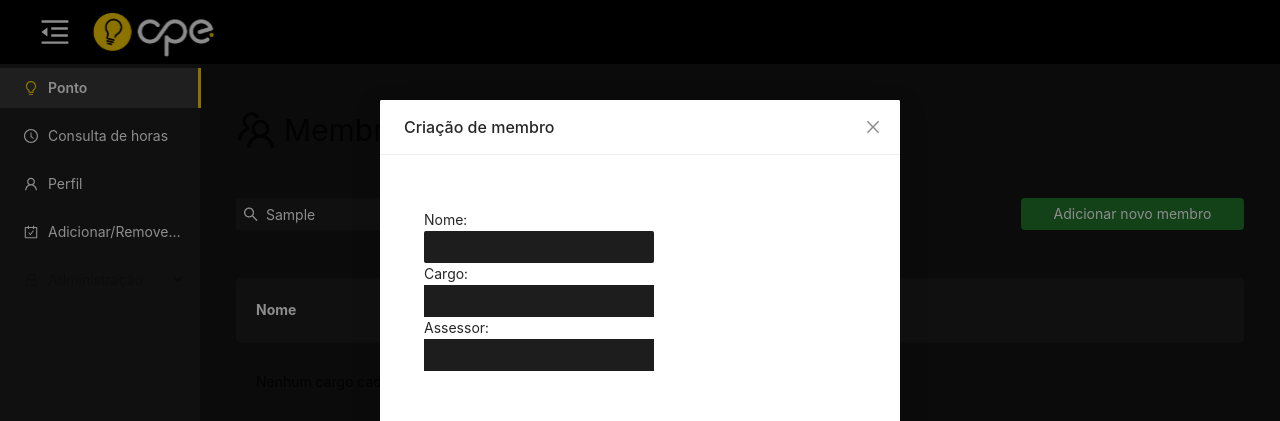
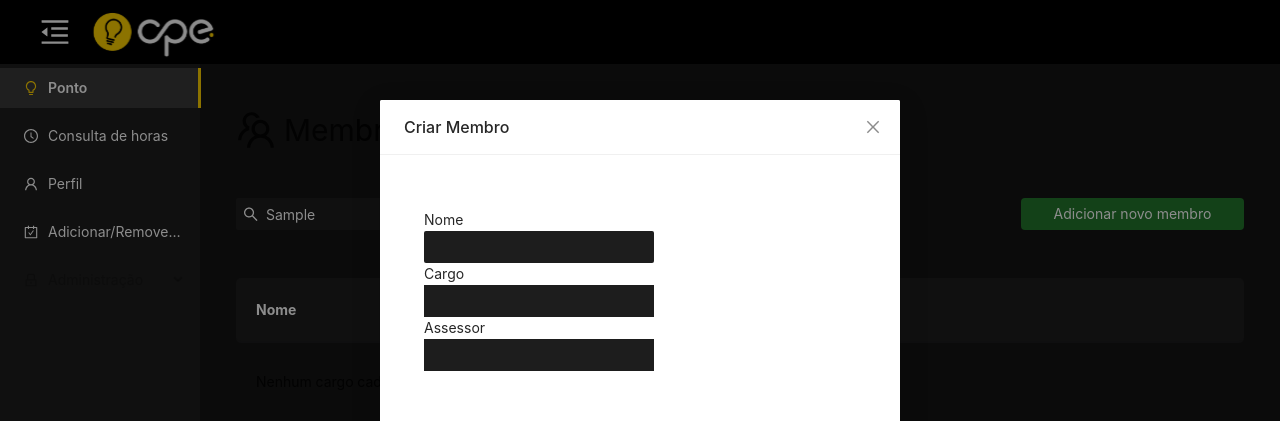
Before and after one commit to cpejr/frontend-novoponto, a React (Create React App) app: page /membros in a window 1280 px wide. Both pictures are taken after typing "Sample" into the empty fields and a click on the button "Adicionar novo membro". Shown: the top 421 px of the page. Built offline with nearby package versions, Linux system fonts and the light colour scheme.

Commit message:
Reestruturando Form Modal e preenchendo de comentários
Agora completamente re aproveitável e comentado

```diff
--- a/src/components/organisms/EditOrCreateMemberModal/index.js
+++ /dev/null
@@ -1,108 +0,0 @@
-import React, { useState, useEffect } from "react";
-import { FormContainer } from "./styles";
-import Modal from "../../molecules/Modal";
-import AutoCompleteInput from "../../molecules/AutocompleteInput";
-import { InputText } from "../../atoms";
-import validators from "../../../services/validators";
-
-const EditOrCreateModal = ({ properties, cancel, roles, members }) => {
-  const [member, setMember] = useState({});
-  const [reset, setReset] = useState({});
-
-  const [error, setError] = useState({
-    memberName: { error: false, errorMessage: "" },
-    responsableName: { error: false, errorMessage: "" },
-    roleName: { error: false, errorMessage: "" },
-  });
-
-  const handleChangeMember = (key, value) => {
-    reset[key] = true;
-    setReset(reset);
-    member[key] = value;
-    setMember(member);
-    error[key] = { error: false, errorMessage: "" };
-    setError({ ...error });
-  };
-
-  useEffect(() => {
-    setMember({ ...properties.member });
-  }, [properties]);
-
-  const handleConfirm = () => {
-    var validationName = validators.notEmpity(member.memberName);
-    const validationResponsable = validators.notEmpityAndInsideArray(
-      member.responsableName,
-      members.map((memberMap) => memberMap.memberName)
-    );
-    const validationRole = validators.notEmpityAndInsideArray(
-      member.roleName,
-      roles
-    );
-    if (
-      validationName === "ok" &&
-      validationRole === "ok" &&
-      validationResponsable === "ok"
-    ) {
-      properties.callback(member);
-      return;
-    }
-    if (validationName !== "ok") {
-      error.memberName = { error: true, errorMessage: validationName };
-      setError({ ...error });
-    }
-    if (validationResponsable !== "ok") {
-      error.responsableName = {
-        error: true,
-        errorMessage: validationResponsable,
-      };
-      setError({ ...error });
-    }
-    if (validationRole !== "ok") {
-      error.roleName = { error: true, errorMessage: validationRole };
-      setError({ ...error });
-    }
-  };
-
-  return (
-    <Modal
-      isVisible={properties.open}
-      handleCancel={cancel}
-      handleOk={handleConfirm}
-      title={
-        properties.method === "edit" ? "Edição de membro" : "Criação de membro"
-      }
-    >
-      <FormContainer>
-        Nome:
-        <InputText
-          value={member.memberName}
-          onChange={(e) => handleChangeMember("memberName", e.target.value)}
-          error={error.memberName.error}
-          errorMessage={error.memberName.errorMessage}
-        />
-        Cargo:
-        <AutoCompleteInput
-          options={roles}
-          callback={(role) => handleChangeMember("roleName", role)}
-          resetAutocompleteField={reset.role}
-          initValue={member && member.roleName}
-          error={error.roleName.error}
-          errorMessage={error.roleName.errorMessage}
-        />
-        Assessor:
-        <AutoCompleteInput
-          options={members.map((member) => member.memberName)}
-          callback={(responsable) =>
-            handleChangeMember("responsableName", responsable)
-          }
-          resetAutocompleteField={reset.responsable}
-          initValue={member && member.responsableName}
-          error={error.responsableName.error}
-          errorMessage={error.responsableName.errorMessage}
-        />
-      </FormContainer>
-    </Modal>
-  );
-};
-
-export default EditOrCreateModal;
--- /dev/null
+++ b/src/components/organisms/FormModal/index.js
@@ -0,0 +1,157 @@
+import React, { useState, useEffect } from "react";
+import { FormContainer } from "./styles";
+import Modal from "../../molecules/Modal";
+import AutoCompleteInput from "../../molecules/AutocompleteInput";
+import { InputText } from "../../atoms";
+
+// This Modal recieves an array of fields and deals with each one of them, including its type and validation
+// It can be used to create or edit any object, since the object has only simple keys (no arrays or objects inside it)
+// To edit, just pass the previous object as props
+
+// To setup the fields, you need to pass an array of them. Each field has to be structed as the following:
+
+// const field = {
+//   key: "key name of the field, as in original object (or the key for the new one), examples: "name", "age", etc ",
+//   type: "text or autocomplete (further options can be developed)",
+//   label: "label for the input",
+//   validator: "function called on validation. Should return "ok" or an error message. For text, receives only the input value; for autocomplete, receives the value and an array of its options",
+
+//   options: "in case its an autocomplete, the possible options",
+// };
+
+const FormModal = ({
+  title,
+  fields,
+  callback,
+  open,
+  cancel,
+  originalObject,
+}) => {
+  //The current value of the object that will be returned
+  const [currentValue, setCurrentValue] = useState({});
+
+  // Array representing reset flag for each field in the form
+  const [reset, setReset] = useState([]);
+
+  // Array representing error object for each field in the form
+  const [error, setError] = useState([]);
+
+  // Setting up the information when the modal is open
+  useEffect(() => {
+    // If the goal is to update one object, this will be its initial value
+    if (originalObject) setCurrentValue({ ...originalObject });
+
+    if (fields) {
+      //If the goal is to create a new object, we need to set the inputs to empty strings
+      if (!originalObject) {
+        fields.forEach((field) => {
+          currentValue[field.key] = "";
+        });
+
+        setCurrentValue({ ...currentValue });
+      }
+
+      //Setting the error object as false for each field
+      setError(
+        fields.map(() => {
+          return { error: false, errorMessage: "" };
+        })
+      );
+
+      //Setting the reset flag as false for each field
+      setReset(
+        fields &&
+          fields.map(() => {
+            return false;
+          })
+      );
+    }
+    // eslint-disable-next-line react-hooks/exhaustive-deps
+  }, [originalObject, fields]);
+
+  //Seting the value of the object that will be returned when select confirm
+  const handleChangeObject = (key, index, value) => {
+    reset[index] = true;
+    setReset([...reset]);
+    currentValue[key] = value;
+    setCurrentValue({ ...currentValue });
+    error[index] = { error: false, errorMessage: "" };
+    setError([...error]);
+  };
+
+  const handleConfirm = () => {
+    var isOk = true;
+    var validation;
+
+    //Validate each field using its validator. If its a autocomplete, we need to check if the value exists in option array. The validator returns "ok" or an error message
+    fields.forEach((field, index) => {
+      if (field.type === "autoComplete")
+        validation = field.validator(currentValue[field.key], field.options);
+      if (field.type === "text")
+        validation = field.validator(currentValue[field.key]);
+
+      //In case a validation fails, we can't send the object yet, so we set an error in the field and prevent the callback
+      if (validation !== "ok") {
+        isOk = false;
+        error[index] = { error: true, errorMessage: validation };
+        setError([...error]);
+      }
+    });
+
+    //If every validation is ok, we call the callback
+    if (isOk) {
+      callback(currentValue);
+    }
+  };
+
+  //Setting up the form fields
+  var showingFields =
+    fields &&
+    fields.map((field, index) => {
+      var returnField;
+      if (field.type === "text") {
+        returnField = (
+          <>
+            {field.label}
+            <InputText
+              value={originalObject ? originalObject[field.key] : ""}
+              onChange={(e) =>
+                handleChangeObject(field.key, index, e.target.value)
+              }
+              error={error[index] ? error[index].error : false}
+              errorMessage={error[index] ? error[index].errorMessage : false}
+            />
+          </>
+        );
+      }
+      if (field.type === "autoComplete") {
+        returnField = (
+          <>
+            {field.label}
+            <AutoCompleteInput
+              options={field.options}
+              callback={(value) => handleChangeObject(field.key, index, value)}
+              resetAutocompleteField={reset[index]}
+              initValue={originalObject ? originalObject[field.key] : ""}
+              error={error[index] ? error[index].error : false}
+              errorMessage={error[index] ? error[index].errorMessage : false}
+            />
+          </>
+        );
+      }
+      return returnField;
+    });
+
+  return (
+    <Modal
+      isVisible={open}
+      handleCancel={cancel}
+      handleOk={handleConfirm}
+      title={title}
+    >
+      <FormContainer>{showingFields}</FormContainer>
+    </Modal>
+  );
+};
+
+export default FormModal;
--- a/src/pages/Administration/Members/index.js
+++ b/src/pages/Administration/Members/index.js
@@ -9,9 +9,11 @@ import searchIcon from "../../../assets/searchIcon.svg";
 
 import DefaultLabel from "../../../components/atoms/DefaultLabel";
 import ConfirmationModal from "../../../components/molecules/Modal";
-import EditOrCreateMemberModal from "../../../components/organisms/EditOrCreateMemberModal";
+import FormModal from "../../../components/organisms/FormModal";
 
 import { EditOutlined, RestOutlined, TeamOutlined } from "@ant-design/icons";
+
+import validators from "../../../services/validators";
 
 const members = [
   {
@@ -40,14 +42,14 @@ const members = [
 const rolesConst = [
   "Head de Marketing",
   "Assessor(a) de Desenvolvimento",
-  "Consultor(a) de Tecnologia"
+  "Consultor(a) de Tecnologia",
 ];
 
 const Members = () => {
   const { themeColors } = useContext(ThemeContext);
 
   const [currentMembers, setCurrentMembers] = useState([]);
-	const [roles, setRoles] = useState([]);
+  const [roles, setRoles] = useState([]);
 
   const [openModalExcludeMember, setOpenModalExcludeMember] = useState(false);
   const [excludeMemberName, setExcludeMemberName] = useState("");
@@ -56,26 +58,54 @@ const Members = () => {
   // EDIT OR CREATE MEMBER HANDLING  //
   ///////////////////////////////////////////////////////////////////////
 
-  const [editOrCreateModal, setEditOrCreateModal] = useState({
+  const [editOrCreateModalInfo, setEditOrCreateModalInfo] = useState({
     open: false,
   });
 
   const handleCloseEditOrCreate = () => {
-    setEditOrCreateModal({ open: false });
+    setEditOrCreateModalInfo({ open: false });
   };
 
-  const editorCreateMember = (method, member) => {
+  const editOrCreateMember = (method, member) => {
+    var fields = [
+      {
+        key: "memberName",
+        type: "text",
+        label: "Nome",
+        validator: validators.notEmpity,
+      },
+      {
+        key: "roleName",
+        type: "autoComplete",
+        label: "Cargo",
+        validator: validators.notEmpityAndInsideArray,
+
+        options:  [...roles ],
+      },
+      {
+        key: "responsableName",
+        type: "autoComplete",
+        label: "Assessor",
+        validator: validators.notEmpityAndInsideArray,
+
+        options:  [...(currentMembers.map(member => member.memberName)) ],
+      },
+    ];
     method === "edit"
-      ? setEditOrCreateModal({
+      ? setEditOrCreateModalInfo({
+          title: "Editar Membro",
+          fields: fields,
+          callback: updateMember,
           open: true,
-          method: "edit",
-          callback: updateMember,
-          member: member,
+          cancel: handleCloseEditOrCreate,
+          originalObject: member,
         })
-      : setEditOrCreateModal({
+      : setEditOrCreateModalInfo({
+          title: "Criar Membro",
+          fields: fields,
+          callback: createMember,
           open: true,
-          method: "create",
-          callback: createMember,
+          cancel: handleCloseEditOrCreate,
         });
   };
 
@@ -126,7 +156,7 @@ const Members = () => {
 
   useEffect(() => {
     setCurrentMembers(members);
-		setRoles(rolesConst);
+    setRoles(rolesConst);
   }, []);
 
   return (
@@ -145,7 +175,7 @@ const Members = () => {
           buttonLabel="Adicionar novo membro"
           color={themeColors.green}
           width="223px"
-          onClick={() => editorCreateMember("new")}
+          onClick={() => editOrCreateMember("new")}
         />
       </div>
 
@@ -171,7 +201,7 @@ const Members = () => {
                 <Tooltip
                   placement="topLeft"
                   title={"Editar"}
-                  onClick={() => editorCreateMember("edit", item)}
+                  onClick={() => editOrCreateMember("edit", item)}
                 >
                   <EditOutlined />
                 </Tooltip>
@@ -196,11 +226,13 @@ const Members = () => {
         handleOk={() => handleExcludeRole(excludeMemberName)}
         handleCancel={handleCloseModal}
       />
-      <EditOrCreateMemberModal
-				members={members}
-				roles={roles}
-        properties={editOrCreateModal}
-        cancel={handleCloseEditOrCreate}
+      <FormModal
+        title={editOrCreateModalInfo.title}
+        fields={editOrCreateModalInfo.fields}
+        callback={editOrCreateModalInfo.callback}
+        open={editOrCreateModalInfo.open}
+        cancel={editOrCreateModalInfo.cancel}
+        originalObject={editOrCreateModalInfo.originalObject}
       />
     </MembersComponent>
   );
--- a/src/pages/Administration/Roles/index.js
+++ b/src/pages/Administration/Roles/index.js
@@ -13,7 +13,7 @@ import {
     EditOutlined,
     RestOutlined
 
-  } from "@ant-design/icons";
+} from "@ant-design/icons";
 
 const roles = [
     {
--- a/src/routes/index.js
+++ b/src/routes/index.js
@@ -50,7 +50,7 @@ const Routes = () => {
                 <PrivatADMRoute path="/atualizarnoticias" component={UpdateNews}/>
                 <PrivatADMRoute path="/horarioobrigatorio" component={MandatoryHours}/>
                 <Route path="/membros" component={Members}/>
-                <PrivatADMRoute path="/cargos" component={Roles}/>
+                <Route path="/cargos" component={Roles}/>
             </Switch>
         </SidebarMenu>
         </BrowserRouter>
```
Also changed, not shown: src/components/molecules/AutocompleteInput/index.js (line endings or trailing spaces), src/components/organisms/FormModal/styles.js (renamed from src/components/organisms/EditOrCreateMemberModal/styles.js), 2 other files (tests, documents, lock files or other folders).
